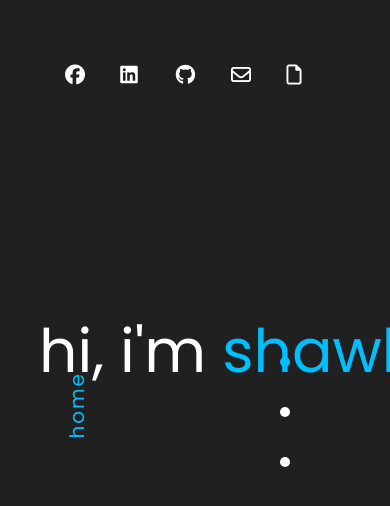
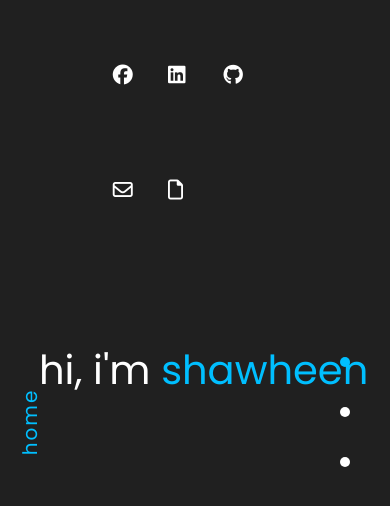
Before and after one commit to shawheenattar/shawheenattar.github.io, a plain HTML site: page index.html in a window 390 px wide. Drawn offline with nearby package versions, Linux system fonts and the light colour scheme.

Commit message:
made site mobile-friendly

```diff
--- a/css/style.css
+++ b/css/style.css
@@ -328,6 +328,7 @@ a {
 
 .page-name {
     width: 10%;
+    height: 100%;
 }
 
 .page-name h1 {
@@ -343,8 +344,8 @@ a {
     color: deepskyblue;
     vertical-align: baseline;
 
-    transform-origin: top right;
-    transform: translate(0, -250%) rotate(-90deg);
+    transform-origin: top left;
+    transform: rotate(-90deg) translate(-50%, 70px) ;
 }
 
 .page-info {
@@ -375,20 +376,6 @@ a {
     text-align: center;
 }
 
-#hello {
-    width: 100%;
-    position: absolute;
-    top: 36%;
-    white-space: pre;
-}
-
-#welcome {
-    width: 100%;
-    position: absolute;
-    top: 52%;
-    white-space: pre;
-}
-
 .info-left h1 {
     width: 100%;
     position: absolute;
@@ -397,6 +384,14 @@ a {
     transform: translate(-50%, -50%);
     vertical-align: middle;
     white-space: pre;
+}
+
+#hello {
+    transform: translate(-50%, -115%);
+}
+
+#welcome {
+    transform: translate(-50%, 15%);
 }
 
 .info-right {
@@ -498,6 +493,27 @@ a {
     position: relative;
     height: 100%;
     background: #202020;
+}
+
+@media only screen and (min-width: 150px) and (max-width: 1000px)
+{
+    h1 {
+        font-size: 40px;
+        overflow: wrap;
+    }
+
+    .page-name h1 {
+        transform: rotate(-90deg) translate(-50%, 20px) ;
+    }
+
+    .onepage-pagination {
+        right: 20px;
+    }
+
+    .social {
+        left: 50%;
+        transform: translate(-55%, 0);
+    }
 }
 
 /*
--- a/index.html
+++ b/index.html
@@ -83,7 +83,7 @@
 
             <div class="page-info">
                 <div class="info-left">
-                    <h1>Projects coming soon...</h1>
+                    <h1>projects<br>coming soon...</h1>
                 </div>
             </div>
         </section>
@@ -94,7 +94,7 @@
             </div>
             <div class="page-info">
                 <div class="info-left">
-                    <h1>Experiences coming soon...</h1>
+                    <h1>experiences<br>coming soon...</h1>
                 </div>
             </div>
         </section>
```
